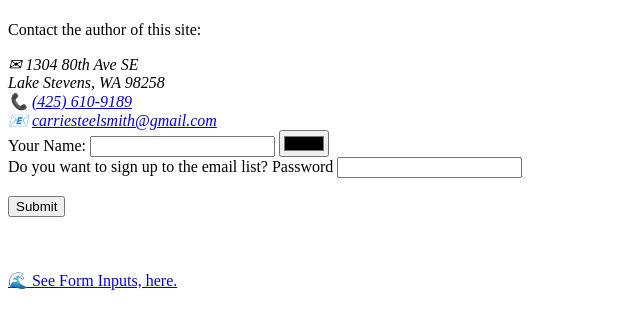
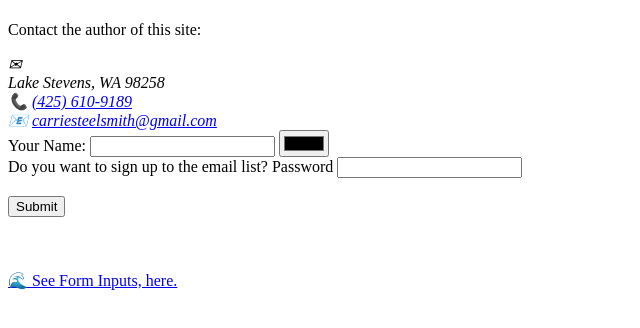
Before and after one commit to carriesteelsmith/resume, a plain HTML site: page contact-me.html in a window 1280 px wide. Shown: the part 86-414 px from the top of the page, without its empty margins (0-640 px from the left). Drawn offline with Linux system fonts and the light colour scheme.

Commit message:
remove street address

```diff
--- a/contact-me.html
+++ b/contact-me.html
@@ -13,7 +13,6 @@
       <address>
         <section>
           ✉
-          1304 80th Ave SE
         </section>
         <section>
           Lake Stevens, WA 98258
```
